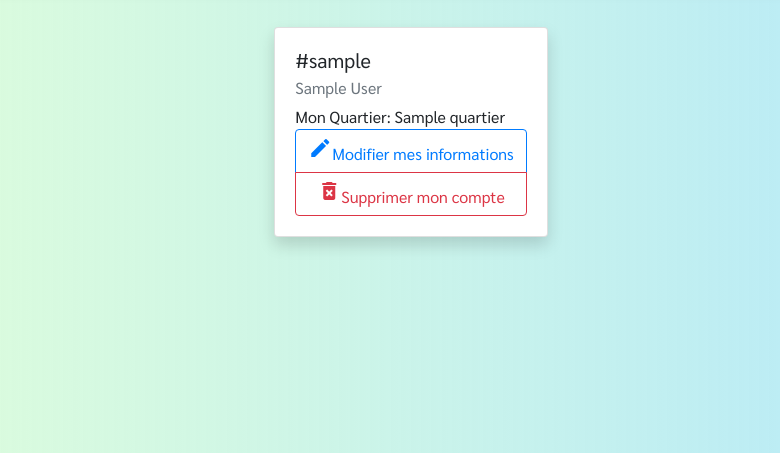
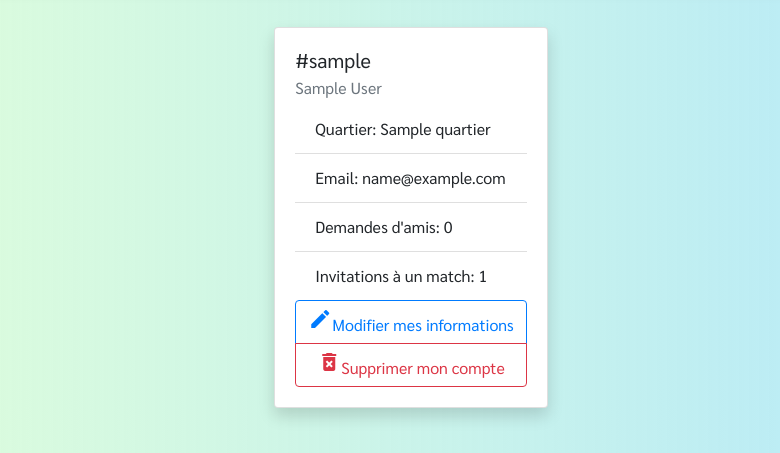
Before and after one commit to GAzerty/Projet_Web, a Django app: page /account/ in a window 1280 px wide. Shown: the part 347-800 px from the top of the page, without its empty margins (229-1009 px from the left). Run offline with Django 3.2, Linux system fonts and the light colour scheme; a user stored in the database is signed in; tables that the repository leaves empty hold one stand-in row (values such as "Sample post"); some libraries are stand-ins or nearby versions.

Commit message:
Modification de la page moncompte. Affichage de plus d'informations personnelles, du nombre d'invitations et de demandes

```diff
--- a/app/templates/joueur/account.html
+++ b/app/templates/joueur/account.html
@@ -3,43 +3,32 @@
 {% block title %}Mon Compte{% endblock %}
 
 {% block maincontent %}
-    <div class="row d-flex justify-content-center">
-        <div class="card shadow">
+    <div class="d-flex justify-content-center">
+        <div class="card shadow moncompte">
           <div class="card-body">
             <h5 class="card-title">#{{Joueur.idJoueur.username}}</h5>
             <h6 class="card-subtitle mb-2 text-muted">{{Joueur.idJoueur.first_name}} {{Joueur.idJoueur.last_name}}</h6>
-            <div class="card-text">Mon Quartier: {{Joueur.quartierJoueur.nomQuartier}}</div>
+            <div class="card-text">
+                <ul class="list-group list-group-flush">
+                    <li class="list-group-item">
+                        Quartier: {{Joueur.quartierJoueur.nomQuartier}}
+                    </li>
+                    <li class="list-group-item">
+                        Email: {{ Joueur.idJoueur.email }}
+                    </li>
+                    <li class="list-group-item">
+                        Demandes d'amis: 0
+                    </li>
+                    <li class="list-group-item">
+                        Invitations à un match: 1
+                    </li>
+                </ul>
+            </div>
             <div class="btn-group-vertical d-flex justify-content-center">
-              <button type="button" class="btn btn-outline-primary"><i class="material-icons">create</i>Modifier mes informations</button>
-              <button type="button" class="btn btn-outline-danger"><i class="material-icons">delete_forever</i>Supprimer mon compte</button>
+              <a href="{% url 'update_joueur' %}" class="btn btn-outline-primary"><i class="material-icons">create</i>Modifier mes informations</a>
+              <a href="#" class="btn btn-outline-danger"><i class="material-icons">delete_forever</i>Supprimer mon compte</a>
             </div>
           </div>
         </div>
-        <!--<div class="col">
-            <div class="row m-1 align-items-center">
-                <div class="col">
-                    <div class="card">
-                      <div class="card-body">
-                        <h5 class="card-title">Card title</h5>
-                        <h6 class="card-subtitle mb-2 text-muted">Card subtitle</h6>
-                        <p class="card-text">Some quick example text to build on the card title and make up the bulk of the card's content.</p>
-                        <a href="#" class="card-link">Card link</a>
-                        <a href="#" class="card-link">Another link</a>
-                      </div>
-                    </div>
-                </div>
-                <div class="col">
-                    <div class="card">
-                      <div class="card-body">
-                        <h5 class="card-title">Card title</h5>
-                        <h6 class="card-subtitle mb-2 text-muted">Card subtitle</h6>
-                        <p class="card-text">Some quick example text to build on the card title and make up the bulk of the card's content.</p>
-                        <a href="#" class="card-link">Card link</a>
-                        <a href="#" class="card-link">Another link</a>
-                      </div>
-                    </div>
-                </div>
-            </div>
-        </div>-->
     </div>
 {% endblock %}
```
